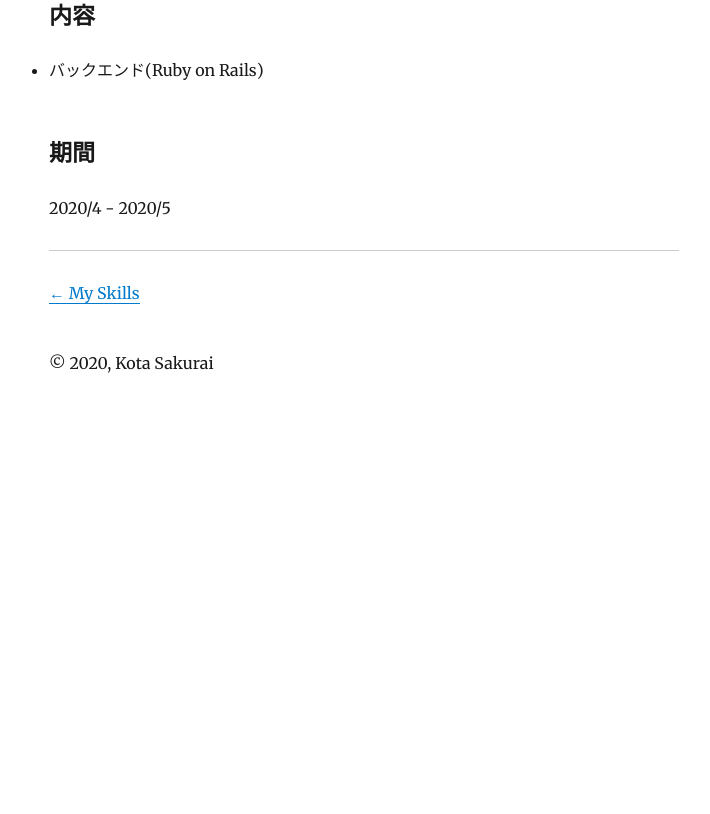
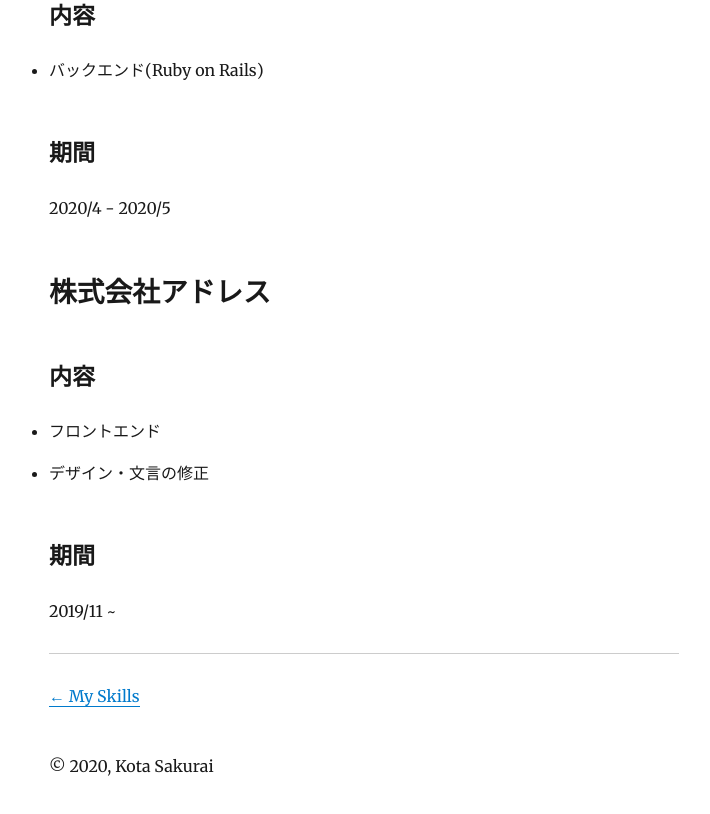
Before and after one commit to KotaSakurai/gatsby-portfolio, a Gatsby site: page /freelance/ in a window 1280 px wide. Shown: the part 492-1306 px from the top of the page, without its empty margins (276-986 px from the left). Before the commit the page ends 911 px from the top, so only its background shows below. Built offline with nearby package versions, Linux system fonts and the light colour scheme; Gatsby itself is replaced by a stand-in of ours; some packages are replaced by stand-ins of ours.

Commit message:
add freelance

```diff
--- a/content/blog/freelance/index.md
+++ b/content/blog/freelance/index.md
@@ -15,3 +15,12 @@
 
 ### 期間
 2020/4 - 2020/5
+
+## 株式会社アドレス
+
+### 内容
+- フロントエンド
+- デザイン・文言の修正
+
+### 期間
+2019/11 ~
```
